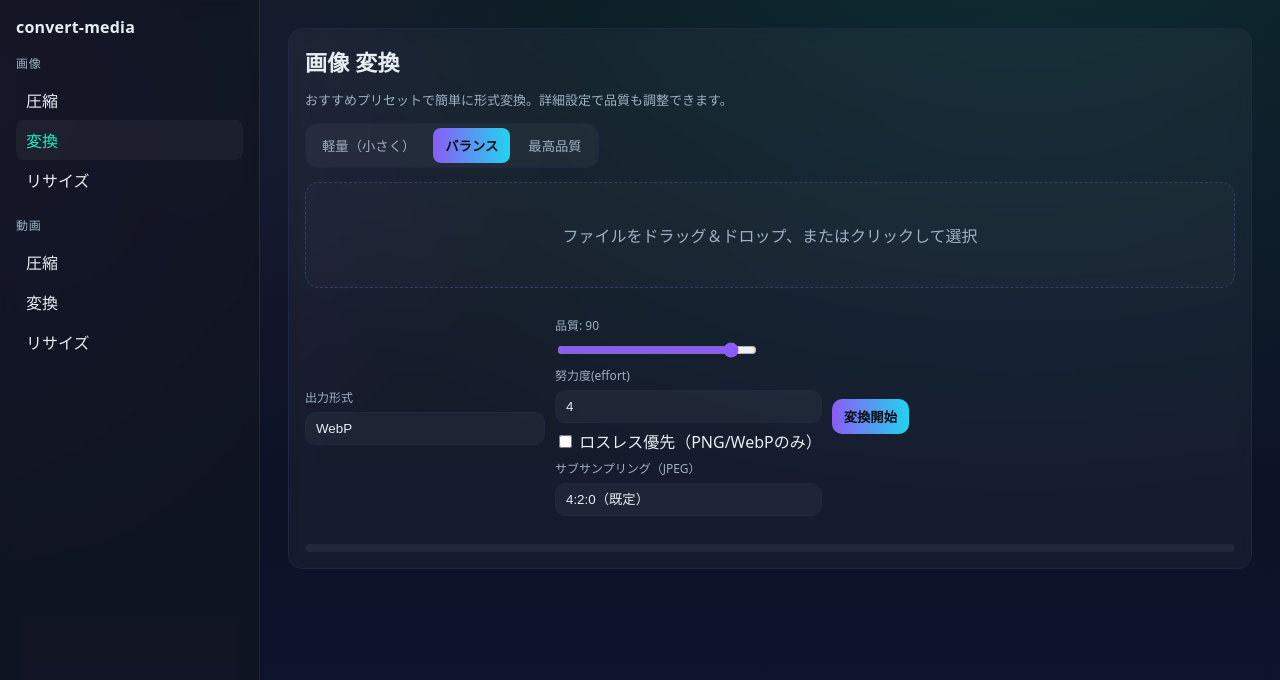
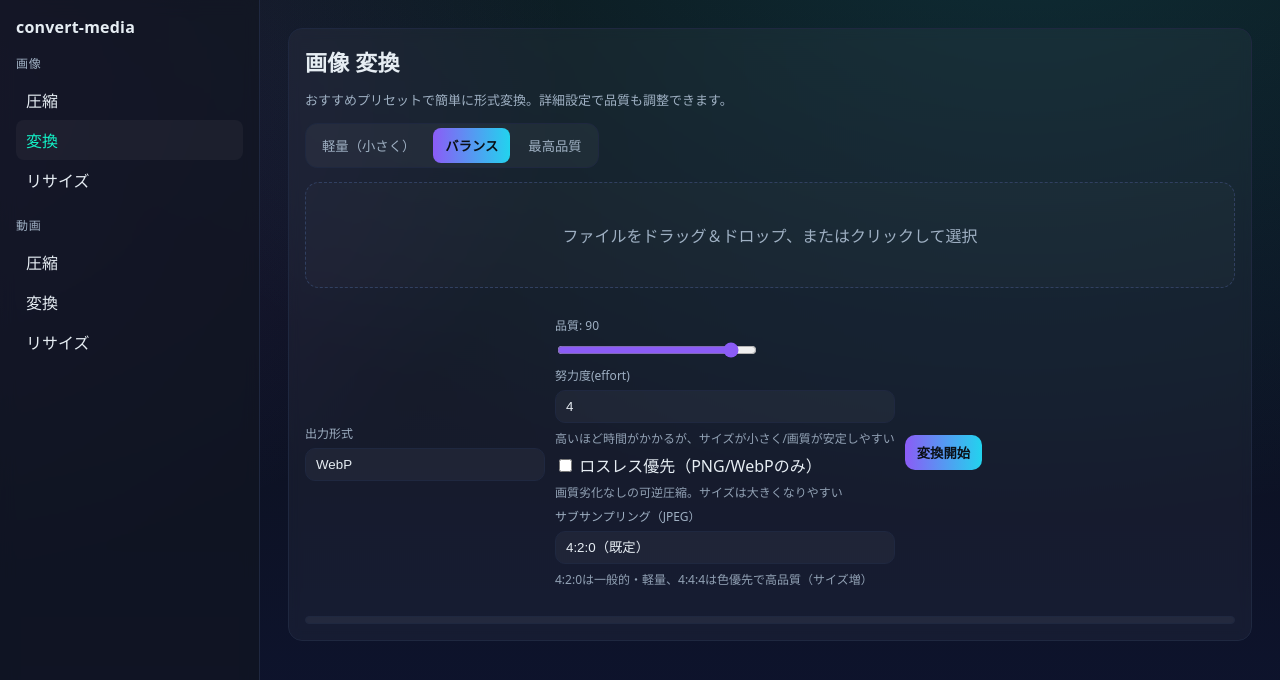
Before and after one commit to shoya-sue/convert-media, a React (Vite) app: page /image/convert in a window 1280 px wide. Shown: the top 680 px of the page. Built offline with nearby package versions, Linux system fonts and the light colour scheme.

Commit message:
feat(ui): 画像ページの高度設定に説明ヘルプを追加（effort/ロスレス/サブサンプリング）\n\n- 即時に理解しやすいテキストを各フィールド下に表示\n- CSSに.helpスタイルを追加

```diff
--- a/src/routes/image/Compress.tsx
+++ b/src/routes/image/Compress.tsx
@@ -106,9 +106,11 @@ export default function ImageCompress() {
                 <select className="select" {...register('effort', { valueAsNumber: true })}>
                   {Array.from({ length: 10 }, (_, i) => <option key={i} value={i}>{i}</option>)}
                 </select>
+                <div className="help">高いほど時間がかかるが、サイズが小さく/画質が安定しやすい</div>
               </div>
               <div className="field">
                 <label><input type="checkbox" {...register('lossless')} /> ロスレス優先（PNG/WebPのみ）</label>
+                <div className="help">画質劣化なしの可逆圧縮。サイズは大きくなりやすい</div>
               </div>
               <div className="field">
                 <div className="field-label">サブサンプリング（JPEG）</div>
@@ -116,6 +118,7 @@ export default function ImageCompress() {
                   <option value="420">4:2:0（既定）</option>
                   <option value="444">4:4:4（色優先）</option>
                 </select>
+                <div className="help">4:2:0は一般的・軽量、4:4:4は色優先で高品質（サイズ増）</div>
               </div>
             </div>
           </details>
--- a/src/routes/image/Convert.tsx
+++ b/src/routes/image/Convert.tsx
@@ -97,9 +97,11 @@ export default function ImageConvert() {
             <select className="select" {...register('effort', { valueAsNumber: true })}>
               {Array.from({ length: 10 }, (_, i) => <option key={i} value={i}>{i}</option>)}
             </select>
+            <div className="help">高いほど時間がかかるが、サイズが小さく/画質が安定しやすい</div>
           </div>
           <div className="field">
             <label><input type="checkbox" {...register('lossless')} /> ロスレス優先（PNG/WebPのみ）</label>
+            <div className="help">画質劣化なしの可逆圧縮。サイズは大きくなりやすい</div>
           </div>
           <div className="field">
             <div className="field-label">サブサンプリング（JPEG）</div>
@@ -107,6 +109,7 @@ export default function ImageConvert() {
               <option value="420">4:2:0（既定）</option>
               <option value="444">4:4:4（色優先）</option>
             </select>
+            <div className="help">4:2:0は一般的・軽量、4:4:4は色優先で高品質（サイズ増）</div>
           </div>
           </div>
           </div>
--- a/src/routes/image/Resize.tsx
+++ b/src/routes/image/Resize.tsx
@@ -92,9 +92,11 @@ export default function ImageResize() {
             <select className="select" {...register('effort', { valueAsNumber: true })}>
               {Array.from({ length: 10 }, (_, i) => <option key={i} value={i}>{i}</option>)}
             </select>
+            <div className="help">高いほど時間がかかるが、サイズが小さく/画質が安定しやすい</div>
           </div>
           <div className="field">
             <label><input type="checkbox" {...register('lossless')} /> ロスレス優先（PNG/WebPのみ）</label>
+            <div className="help">画質劣化なしの可逆圧縮。サイズは大きくなりやすい</div>
           </div>
           <div className="field">
             <div className="field-label">サブサンプリング（JPEG）</div>
@@ -102,6 +104,7 @@ export default function ImageResize() {
               <option value="420">4:2:0（既定）</option>
               <option value="444">4:4:4（色優先）</option>
             </select>
+            <div className="help">4:2:0は一般的・軽量、4:4:4は色優先で高品質（サイズ増）</div>
           </div>
         <Dropzone accept="image/*" onFiles={setFiles} files={files} />
         <form className="controls" onSubmit={onProcess}>
--- a/src/styles/globals.css
+++ b/src/styles/globals.css
@@ -75,5 +75,6 @@ h1 { margin: 0 0 12px; font-size: 22px; letter-spacing: .2px; }
 /* Fields */
 .field { display: grid; gap: 6px; min-width: 240px; }
 .field .field-label { font-size: 12px; color: var(--muted); }
+.help { font-size: 12px; color: var(--muted); opacity: .9; }
 .select { appearance: none; background: rgba(255,255,255,0.04); color: var(--text); border: 1px solid var(--panel-stroke); border-radius: 10px; padding: 8px 10px; }
 .range { accent-color: var(--primary); width: 200px; }
```
Lines whose indentation alone changed are shown as unchanged.
